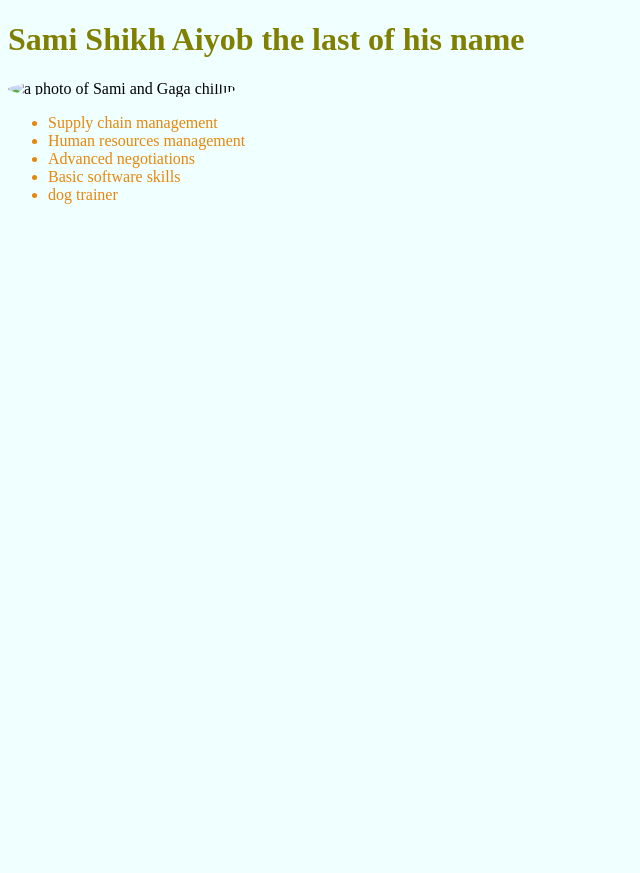
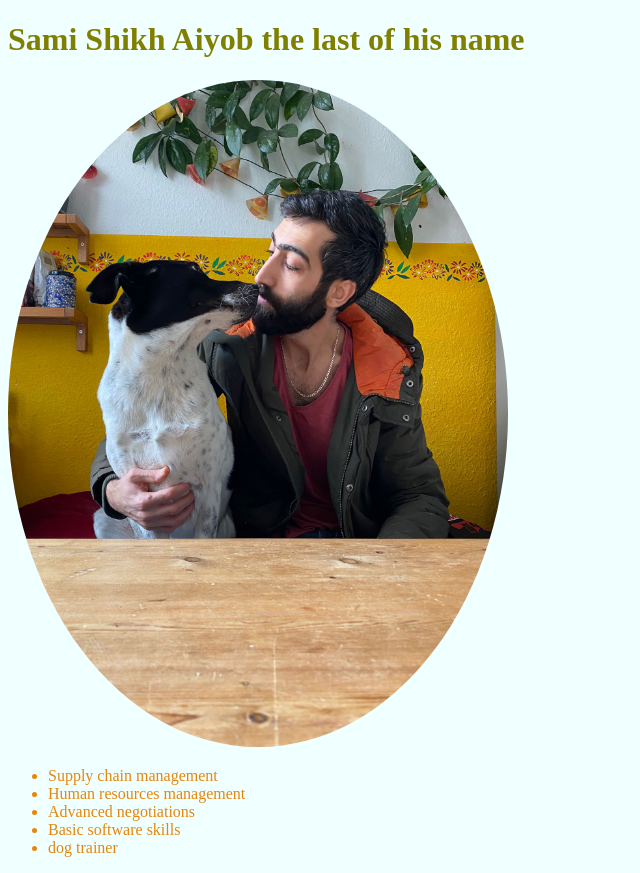
Before and after one commit to SamiAiyob/SamiAiyob, a plain HTML site: page index.html in a window 1280 px wide. Shown: the whole page, without its empty margins (0-640 px from the left). Before the commit the page ends 800 px from the top, so only its background shows below. Drawn offline with Linux system fonts and the light colour scheme.

Commit message:
Update index.html

```diff
--- a/index.html
+++ b/index.html
@@ -24,7 +24,7 @@
 </head>
 <body>
     <h1>Sami Shikh Aiyob the last of his name</h1>
-    <img src="Me.jpg" alt="a photo of Sami and Gaga chillin">
+    <img src="WhatsApp Image 2022-11-27 at 12.03.15.jpeg" alt="a photo of Sami and Gaga chillin">
     <ul>
         <li>Supply chain management</li>
         <li>Human resources management</li>
```
